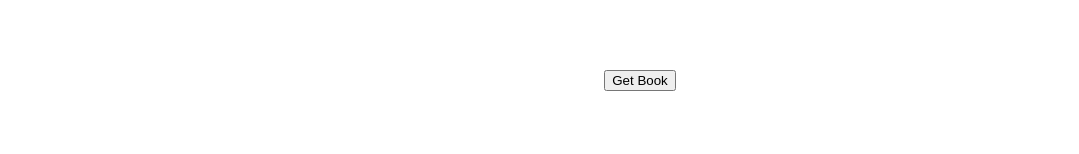
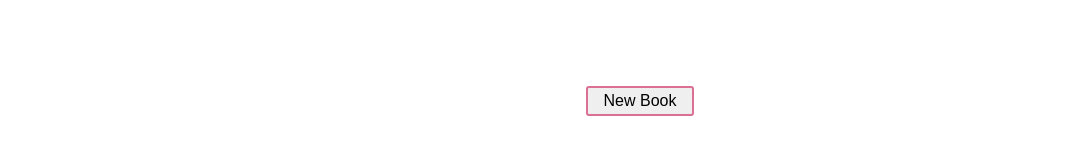
Before and after one commit to harrisongerst/your-next-read, a React (Create React App) app: page / in a window 1280 px wide. Shown: the part 414-568 px from the top of the page, without its empty margins (0-1079 px from the left). Built offline with nearby package versions, Linux system fonts and the light colour scheme.

Commit message:
change button to styled component

```diff
--- a/src/components/Book.tsx
+++ b/src/components/Book.tsx
@@ -5,6 +5,7 @@ import BookInfo from "./BookInfo";
 import { Container } from "./styled/Container.styled";
 import { CoverImg } from "./styled/CoverImg.styled";
 import { Info } from "./styled/Info.styled"
+import { Button } from "./styled/GetButton.styled";
 
 
 
@@ -108,11 +109,7 @@ export default function Book() {
         </Info>
       </Container>
       <Container>
-        <form>
-          <button type="submit" onClick={handleSubmit}>
-            Get Book
-          </button>
-        </form>
+      <Button onClick={handleSubmit}>New Book</Button>
       </Container>
     </div>
   );
--- /dev/null
+++ b/src/components/styled/GetButton.styled.tsx
@@ -0,0 +1,12 @@
+import styled from 'styled-components'
+
+export const Button = styled.button`
+  background: "palevioletred";
+  color: "blue";
+
+  font-size: 1em;
+  margin: 1em;
+  padding: 0.25em 1em;
+  border: 2px solid palevioletred;
+  border-radius: 3px;
+`;
```
